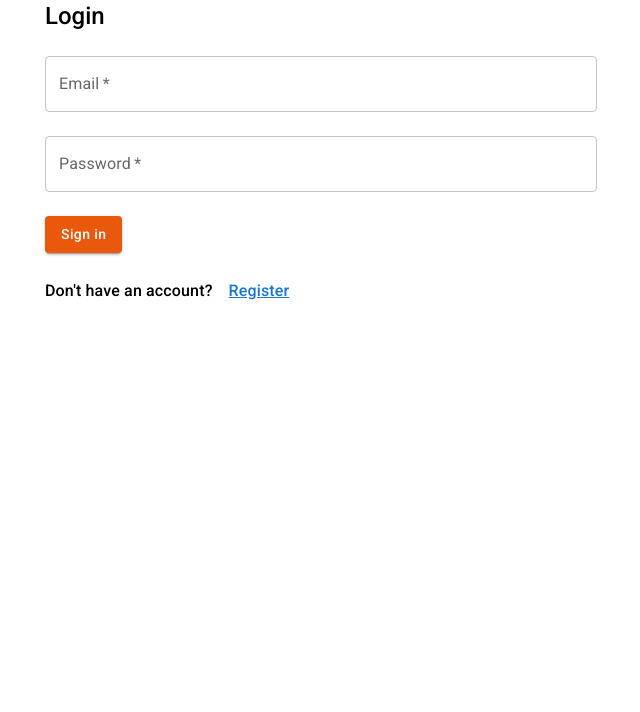
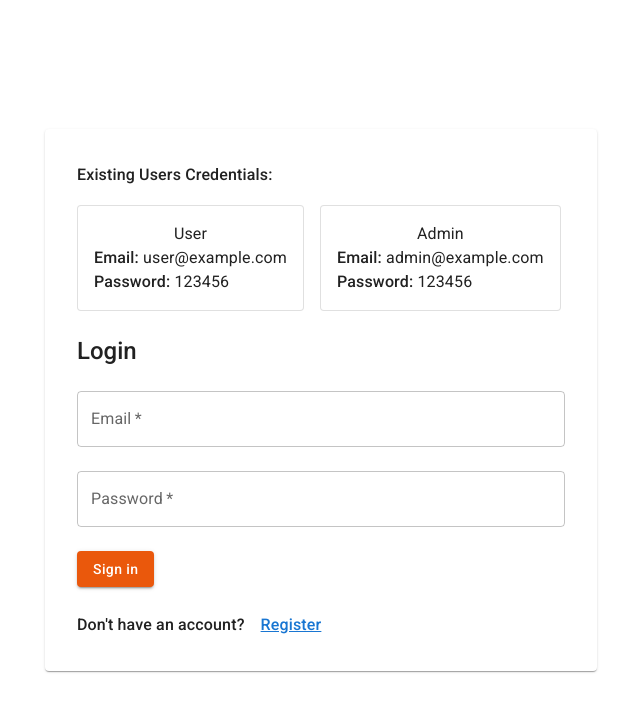
Before and after one commit to ars523/ars-mart-client, a React (Create React App) app: page /login in a window 1280 px wide. Shown: the top 712 px of the page, without its empty margins (319-959 px from the left). Built offline with nearby package versions, Linux system fonts and the light colour scheme; no server answers.

Commit message:
Update: Login page updated

```diff
--- a/src/pages/LoginScreen.jsx
+++ b/src/pages/LoginScreen.jsx
@@ -1,26 +1,26 @@
-import { Container, Grid, TextField, Typography } from "@mui/material"
+import { Container, Grid, Paper, Stack, TextField, Typography } from "@mui/material"
 import { useDispatch, useSelector } from "react-redux"
-import { useLocation, useNavigate} from "react-router-dom"
-import {signin } from "../features/auth/authSlice"
+import { useLocation, useNavigate } from "react-router-dom"
+import { signin } from "../features/auth/authSlice"
 import { ButtonPrimary } from "../shared/button"
 import { HeadingPrimary } from "../shared/typography"
 import { useFormik } from "formik"
 import * as yup from "yup"
 import { LinkPrimary } from "../shared/link"
-import {toast} from 'react-toastify';
+import { toast } from 'react-toastify';
 import Loader from "../component/Loader"
 import { useEffect } from "react"
 
 const LoginScreen = () => {
-    const {isLoading, user} = useSelector(state => state.auth)
+    const { isLoading, user } = useSelector(state => state.auth)
     const location = useLocation()
     const navigate = useNavigate()
     const dispatch = useDispatch()
     const hitFrom = location?.state?.from
     const go = hitFrom ? hitFrom : '/'
 
-    useEffect(()=>{
-        if(user){
+    useEffect(() => {
+        if (user) {
             navigate(`${go}`)
         }
     }, [user, navigate, go])
@@ -39,21 +39,42 @@ const LoginScreen = () => {
             const { email, password } = values
             dispatch(signin({ email, password }))
                 .unwrap()
-            .then(()=>{
+                .then(() => {
                     navigate(`${go}`)
                     toast.success('Signed in successfully')
                 })
-            .catch((error)=>toast.error(error))
+                .catch((error) => toast.error(error))
         }
     })
     const { values, handleChange, handleSubmit, errors, handleBlur, touched } = formik
 
-    if(isLoading){
-        return <Loader/>
+    if (isLoading) {
+        return <Loader />
     }
     return (
-        <Container maxWidth='sm' component='form' onSubmit={handleSubmit}>
+        <Container
+            sx={{ height: '100vh', display: 'flex', alignItems: 'center' }}
+            maxWidth='sm'
+            component='form'
+            onSubmit={handleSubmit}
+        >
+            <Paper sx={{p:'2rem'}}>
                 <Grid container rowSpacing={3}>
+                    <Grid item xs={12}>
+                        <Typography variant="subtitle1" sx={{mb:'1rem'}}>Existing Users Credentials:</Typography>
+                        <Stack direction={{md:'row', sm:'column'}} spacing={'1rem'}>
+                            <Paper sx={{padding:'1rem'}} variant="outlined">
+                                <Typography align="center">User</Typography>
+                                <Typography><span style={{fontWeight:'500'}}>Email:</span> user@example.com</Typography>
+                                <Typography><span style={{fontWeight:'500'}}>Password:</span> 123456</Typography>
+                            </Paper>
+                            <Paper sx={{padding:"1rem"}} variant='outlined'>
+                                <Typography align="center">Admin</Typography>
+                                <Typography><span style={{fontWeight:'500'}}>Email:</span> admin@example.com</Typography>
+                                <Typography><span style={{fontWeight:'500'}}>Password:</span> 123456</Typography>
+                            </Paper>
+                        </Stack>
+                    </Grid>
                     <Grid item xs={12}>
                         <HeadingPrimary variant="h5">
                             Login
@@ -71,7 +92,7 @@ const LoginScreen = () => {
                             onBlur={handleBlur}
                             value={values.email}
                             error={touched.email && errors.email?.length > 0}
-                        helperText={touched.email&&errors.email}
+                            helperText={touched.email && errors.email}
                         />
                     </Grid>
                     <Grid item xs={12}>
@@ -86,7 +107,7 @@ const LoginScreen = () => {
                             onBlur={handleBlur}
                             value={values.password}
                             error={touched.password && errors.password?.length > 0}
-                        helperText={touched.email&&errors.password}
+                            helperText={touched.email && errors.password}
                         />
                     </Grid>
                     <Grid item xs={12}>
@@ -106,6 +127,7 @@ const LoginScreen = () => {
                         </Typography>
                     </Grid>
                 </Grid>
+            </Paper>
         </Container>
     );
 };
--- a/src/pages/RegisterScreen.jsx
+++ b/src/pages/RegisterScreen.jsx
@@ -1,26 +1,26 @@
 import React, { useEffect } from 'react';
-import { Button, Grid, TextField, Typography } from '@mui/material';
+import { Button, Grid, Paper, TextField, Typography } from '@mui/material';
 import { Container } from '@mui/system';
 import { useFormik } from 'formik';
 import * as yup from 'yup'
 import { HeadingPrimary } from '../shared/typography';
 import { LinkPrimary } from '../shared/link';
-import { signup} from '../features/auth/authSlice';
+import { signup } from '../features/auth/authSlice';
 import { useDispatch, useSelector } from 'react-redux'
 import { useLocation, useNavigate } from 'react-router-dom';
-import {toast} from 'react-toastify';
+import { toast } from 'react-toastify';
 import Loader from "../component/Loader"
 
 const RegisterScreen = () => {
     const dispatch = useDispatch()
-    const {isLoading, user} = useSelector(state => state.auth)
+    const { isLoading, user } = useSelector(state => state.auth)
     const location = useLocation()
     const navigate = useNavigate()
     const hitFrom = location?.state?.from
     const go = hitFrom ? hitFrom : '/'
 
-    useEffect(()=>{
-        if(user){
+    useEffect(() => {
+        if (user) {
             navigate(`${go}`)
         }
     }, [user, navigate, go])
@@ -54,11 +54,15 @@ const RegisterScreen = () => {
     const { values, handleChange, handleSubmit, errors, handleBlur, touched } = formik
     const { name, email, password, confirmPassword } = values
 
-    if(isLoading){
-        <Loader/>
+    if (isLoading) {
+        <Loader />
     }
     return (
-        <Container maxWidth='sm' sx={{ p: '30px' }}>
+        <Container
+            maxWidth='sm'
+            sx={{ height: '100vh', display: 'flex', alignItems: 'center' }}
+        >
+            <Paper sx={{p:'2rem'}}>
                 <Grid container rowSpacing={2} component='form' onSubmit={handleSubmit}>
                     <Grid item xs={12}>
                         <HeadingPrimary variant="h5">
@@ -131,6 +135,8 @@ const RegisterScreen = () => {
                         </Typography>
                     </Grid>
                 </Grid>
+            </Paper>
+
         </Container>
     );
 };
```
Lines whose indentation alone changed are shown as unchanged.
